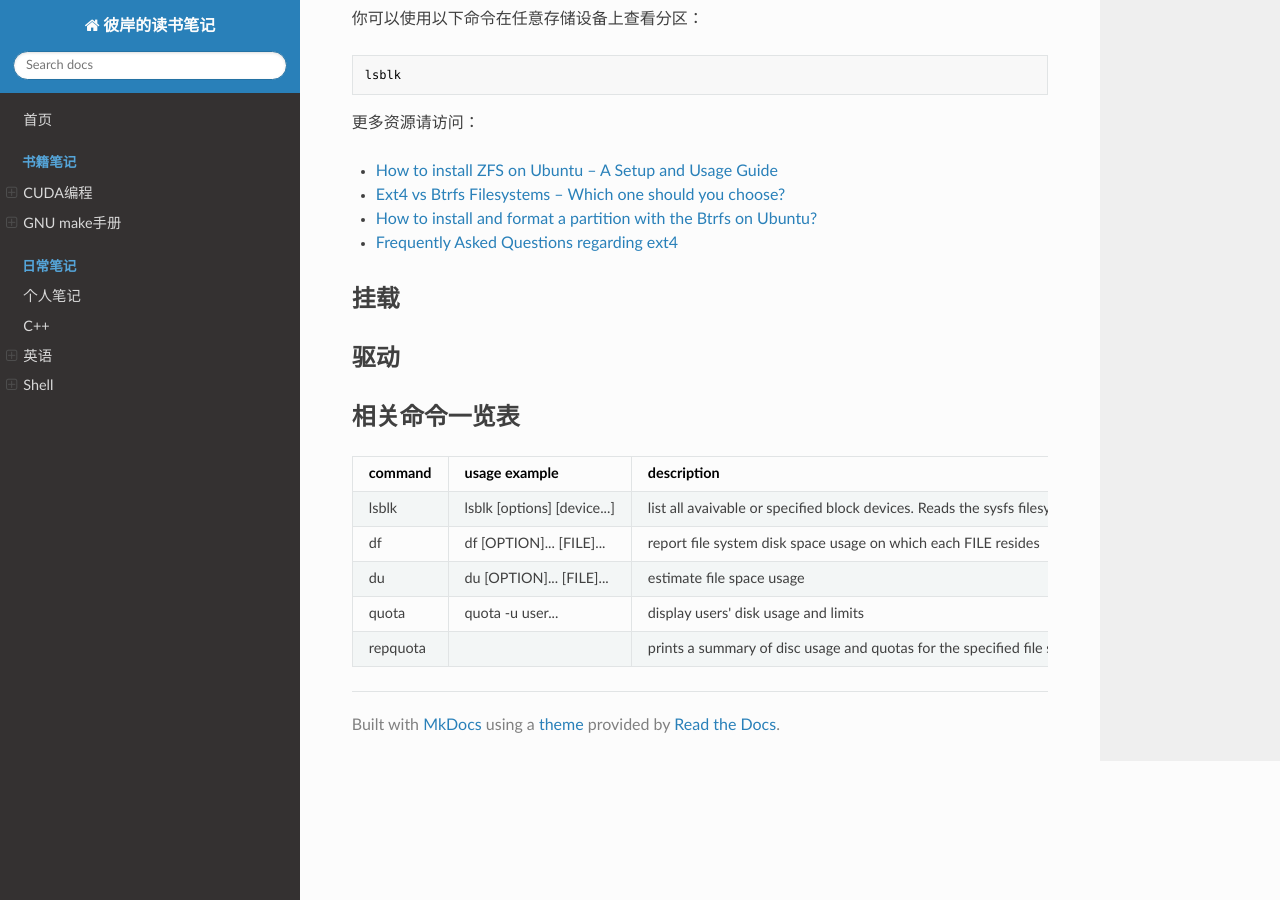
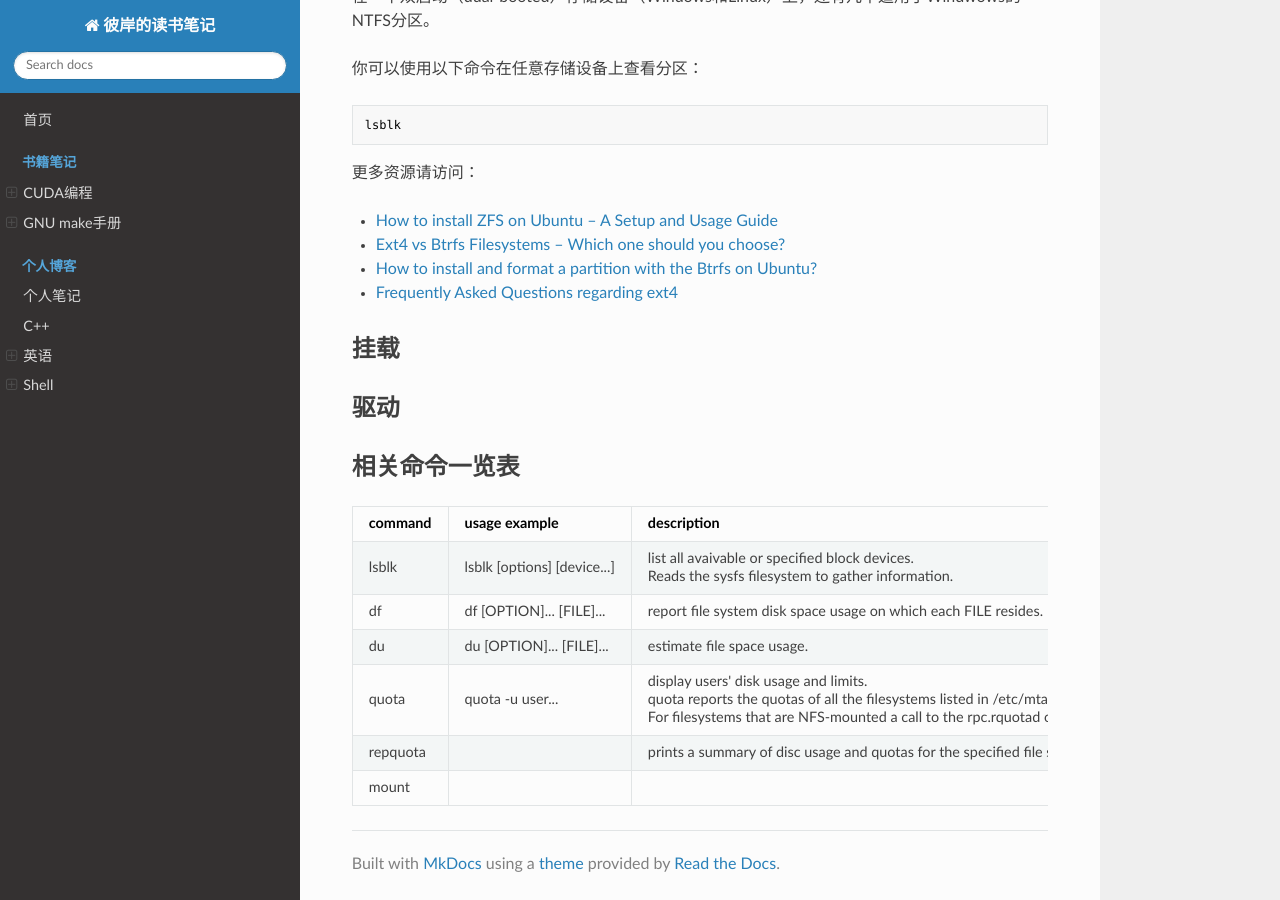
Before and after one commit to bi-an/learning_books, an MkDocs documentation site: the page built from docs/blog/Linux/filesystem.md, in a window 1280 px wide and 900 px high, scrolled down 2792 px. Built offline with MkDocs 1.6.1, drawn with Linux system fonts in a browser that asks for light colours; nearby versions of some CDN libraries; some of the changed text lies outside the part shown.

Commit message:
daily_notes改名为blog

```diff
--- a/docs/daily_notes/Linux/filesystem.md
+++ b/docs/blog/Linux/filesystem.md
@@ -104,10 +106,11 @@ lsblk
 
 ## 相关命令一览表
 
-| command  | usage example               | description                                                                                      |
-|----------|-----------------------------|--------------------------------------------------------------------------------------------------|
-| lsblk    | lsblk [options] [device...] | list all avaivable or specified block devices. Reads the sysfs filesystem to gather information. |
-| df       | df [OPTION]... [FILE]...    | report file system disk space usage on which each FILE resides                                   |
-| du       | du [OPTION]... [FILE]...    | estimate file space usage                                                                        |
-| quota    | quota -u user...            | display users' disk usage and limits                                                             |
-| repquota |                             | prints a summary of disc usage and quotas for the specified file system.                         |
+| command  | usage example               | description                                                                                                                                                                                                                                   |
+|----------|-----------------------------|-----------------------------------------------------------------------------------------------------------------------------------------------------------------------------------------------------------------------------------------------|
+| lsblk    | lsblk [options] [device...] | list all avaivable or specified block devices.<br>Reads the sysfs filesystem to gather information.                                                                                                                                           |
+| df       | df [OPTION]... [FILE]...    | report file system disk space usage on which each FILE resides.                                                                                                                                                                               |
+| du       | du [OPTION]... [FILE]...    | estimate file space usage.                                                                                                                                                                                                                    |
+| quota    | quota -u user...            | display users' disk usage and limits. <br>quota reports  the quotas of all the filesystems listed in /etc/mtab. <br>For filesystems that are NFS-mounted a call to the rpc.rquotad on the server machine is performed to get the information. |
+| repquota |                             | prints a summary of disc usage and quotas for the specified file system.                                                                                                                                                                      |
+| mount    |                             |                                                                                                                                                                                                                                               |
--- a/mkdocs.yml
+++ b/mkdocs.yml
@@ -16,11 +16,11 @@ nav:
       - 杂项:
         - 'book_notes/GNU_make/miscellaneous/index.md'
         - recipes: 'book_notes/GNU_make/miscellaneous/recipes.md'
-  - 日常笔记:
-    - daily_notes/index.md
-    - C++: 'daily_notes/cplusplus/index.md'
+  - 个人博客:
+    - blog/index.md
+    - C++: 'blog/cplusplus/index.md'
     - 英语:
-      - 'daily_notes/English/index.md'
-      - 常见缩写词: 'daily_notes/English/abbr.md'
+      - 'blog/English/index.md'
+      - 常见缩写词: 'blog/English/abbr.md'
     - Shell:
-      - daily_notes/shell/index.md
+      - blog/shell/index.md
```
Also changed, not shown: other parts of docs/blog/Linux/filesystem.md (+2 -0 lines), docs/blog/English/abbr.md (renamed from docs/daily_notes/English/abbr.md), docs/blog/English/index.md (renamed from docs/daily_notes/English/index.md), docs/blog/Linux/img/Example-of-partition-and-filesystem1-768x340.png.webp (renamed from docs/daily_notes/Linux/img/Example-of-partition-and-filesystem1-768x340.png.webp), docs/blog/Linux/img/my-compu-drive.webp (renamed from docs/daily_notes/Linux/img/my-compu-drive.webp), docs/blog/cplusplus/index.md (renamed from docs/daily_notes/cplusplus/index.md), docs/blog/cplusplus/misc.md (renamed from docs/daily_notes/cplusplus/misc.md), docs/blog/index.md (renamed from docs/daily_notes/index.md), docs/blog/shell/commands.md (renamed from docs/daily_notes/shell/commands.md), docs/blog/shell/index.md (renamed from docs/daily_notes/shell/index.md).
